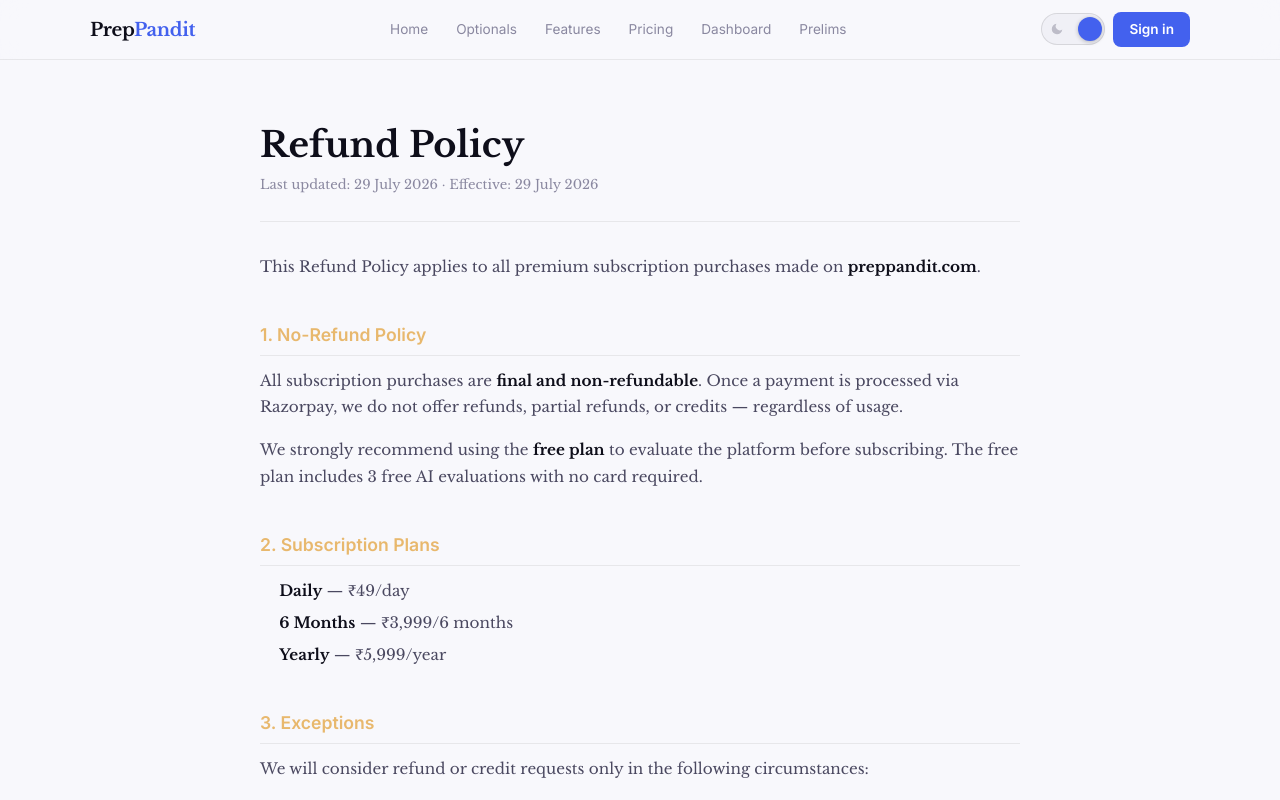
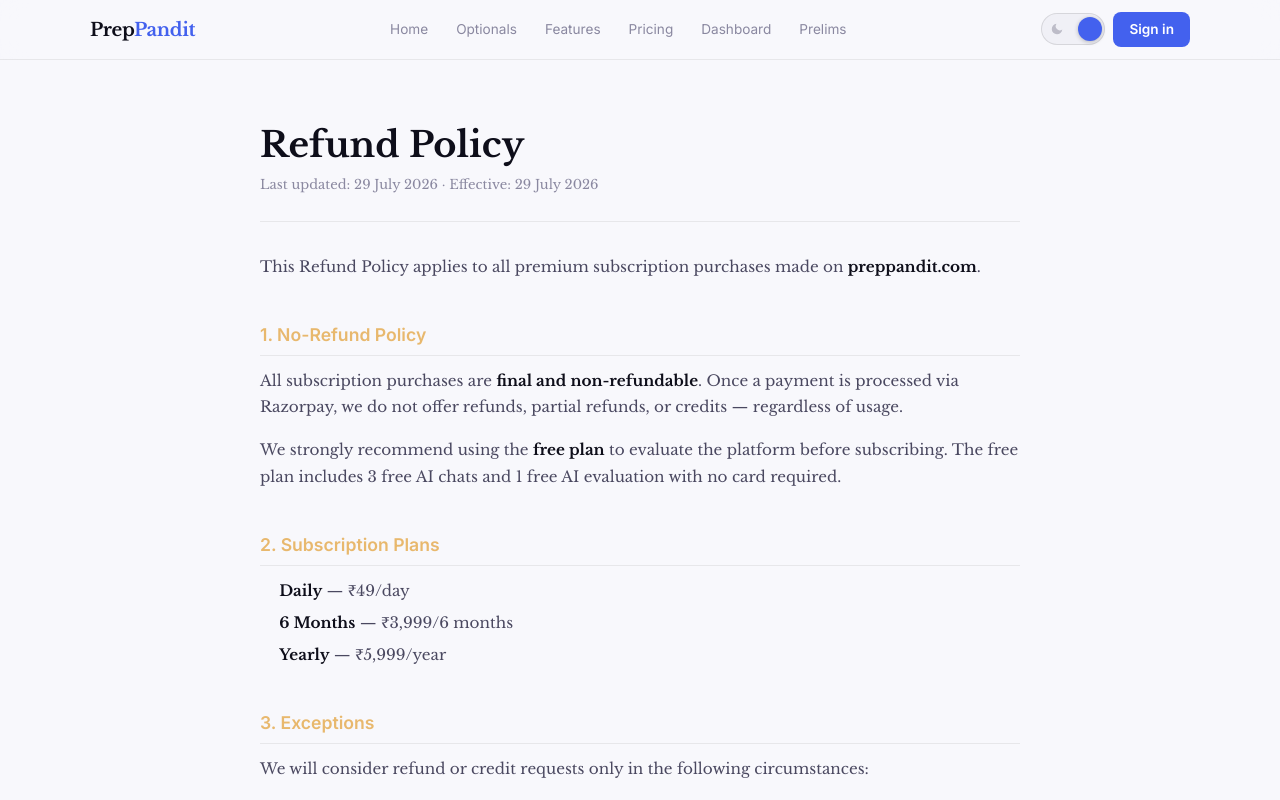
Before and after one commit to nirxv/distilledcrux, a Next.js app: page /refund in a window 1280 px wide. Shown: the top 800 px of the page. Built offline with nearby package versions, Linux system fonts and the light colour scheme; no server answers.

Commit message:
fix free plan copy in refund page

```diff
--- a/app/refund/page.tsx
+++ b/app/refund/page.tsx
@@ -39,7 +39,7 @@ export default function RefundPage() {
         </p>
         <p style={S.p}>
           We strongly recommend using the <strong style={S.strong}>free plan</strong> to evaluate the platform
-          before subscribing. The free plan includes 3 free AI evaluations with no card required.
+          before subscribing. The free plan includes 3 free AI chats and 1 free AI evaluation with no card required.
         </p>
 
         <h2 style={S.h2}>2. Subscription Plans</h2>
```
